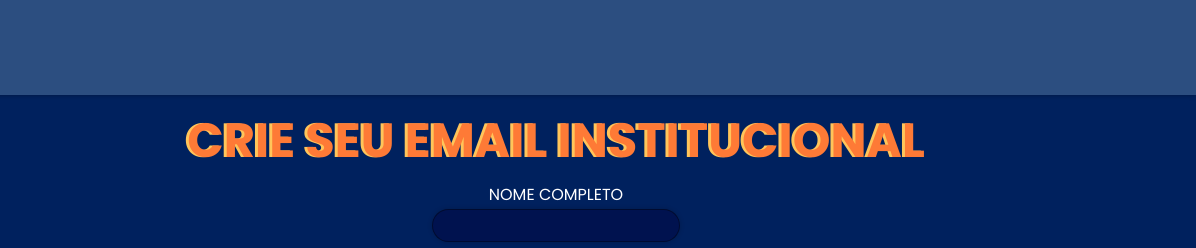
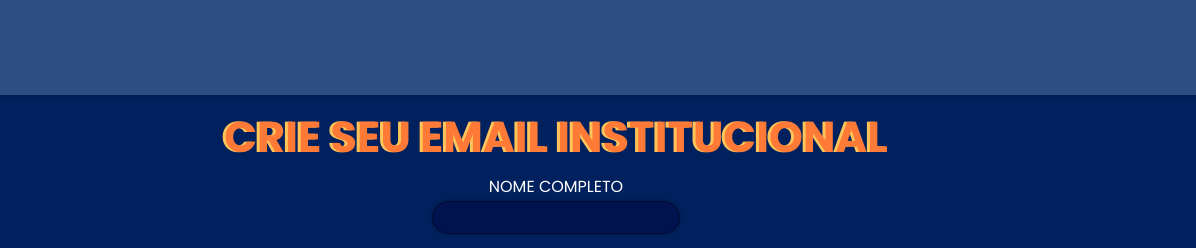
Before and after one commit to Jp-Bezerra/email-institucional, a plain HTML site: page index.html in a window 1280 px wide. Shown: the top 248 px of the page, 84-1280 px from the left. Drawn offline with Linux system fonts and the light colour scheme.

Commit message:
Ajustando tamanho do título

```diff
--- a/estilo/style.css
+++ b/estilo/style.css
@@ -50,7 +50,7 @@ main {
 
 main > h1 {
     color: var(--cor5);
-    font-size: 3em;
+    font-size: 2.7em;
     text-align: center;
     text-shadow: -3px 0px 0px var(--cor3);
 }
```
